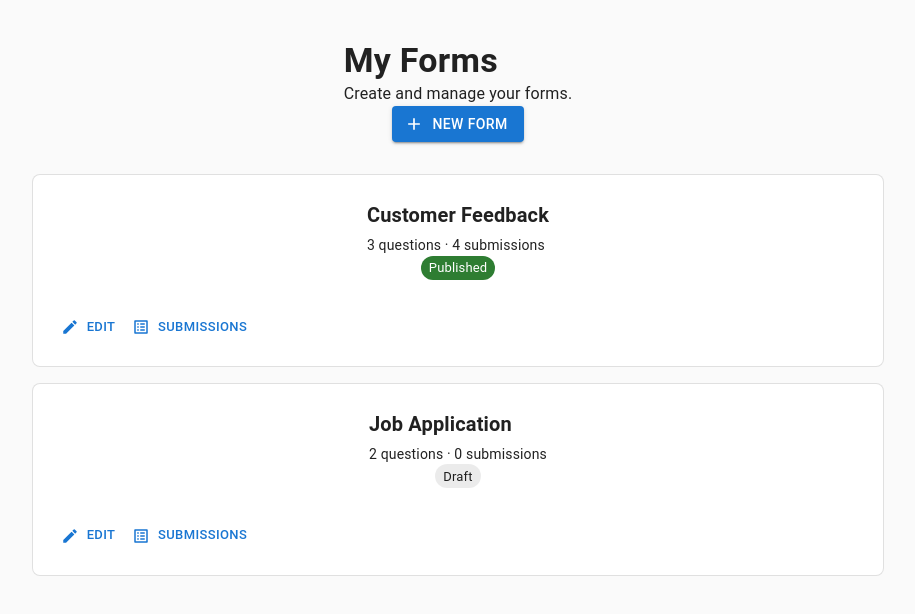
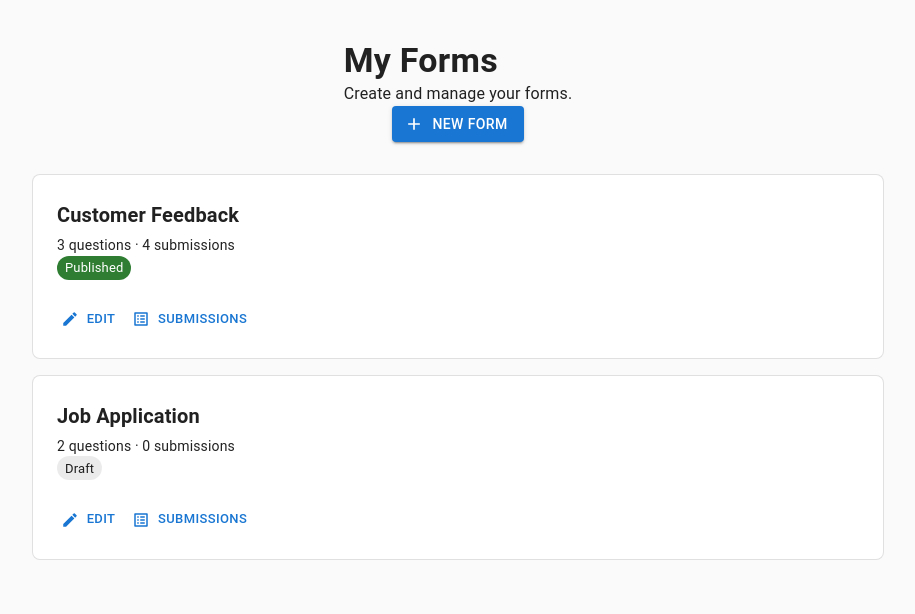
Before and after one commit to aHatem97/dynamic-form-builder, a React (Vite) app in the folder frontend/: page /forms in a window 1280 px wide. Shown: the top 614 px of the page, without its empty margins (182-1097 px from the left). Built offline with nearby package versions, Linux system fonts and the light colour scheme.

Commit message:
feat: create forms from dashboard

```diff
--- a/frontend/src/pages/FormsPage.tsx
+++ b/frontend/src/pages/FormsPage.tsx
@@ -12,12 +12,28 @@ import AddIcon from "@mui/icons-material/Add";
 import EditIcon from "@mui/icons-material/Edit";
 import ListAltIcon from "@mui/icons-material/ListAlt";
 
+import { useState } from "react";
 import { useNavigate } from "react-router-dom";
 
 import { mockForms } from "../data/mockForms";
+import type { Form } from "../types/forms";
 
 function FormsPage() {
   const navigate = useNavigate();
+
+  const [forms, setForms] = useState<Form[]>(mockForms);
+
+  const handleCreateForm = () => {
+    const newForm: Form = {
+      id: crypto.randomUUID(),
+      title: "Untitled Form",
+      status: "draft",
+      questionCount: 0,
+      submissionCount: 0,
+    };
+
+    setForms((currentForms) => [...currentForms, newForm]);
+  };
 
   return (
     <Box
@@ -45,13 +61,17 @@ function FormsPage() {
             </Typography>
           </Box>
 
-          <Button variant="contained" startIcon={<AddIcon />}>
+          <Button
+            variant="contained"
+            startIcon={<AddIcon />}
+            onClick={handleCreateForm}
+          >
             New Form
           </Button>
         </Stack>
 
         <Stack spacing={2}>
-          {mockForms.map((form) => (
+          {forms.map((form) => (
             <Paper
               key={form.id}
               variant="outlined"
@@ -62,10 +82,9 @@ function FormsPage() {
             >
               <Stack
                 sx={{
-                  mb: 4,
                   direction: "row",
                   justifyContent: "space-between",
-                  alignItems: "center",
+                  alignItems: "flex-start",
                   spacing: 2,
                 }}
               >
```
